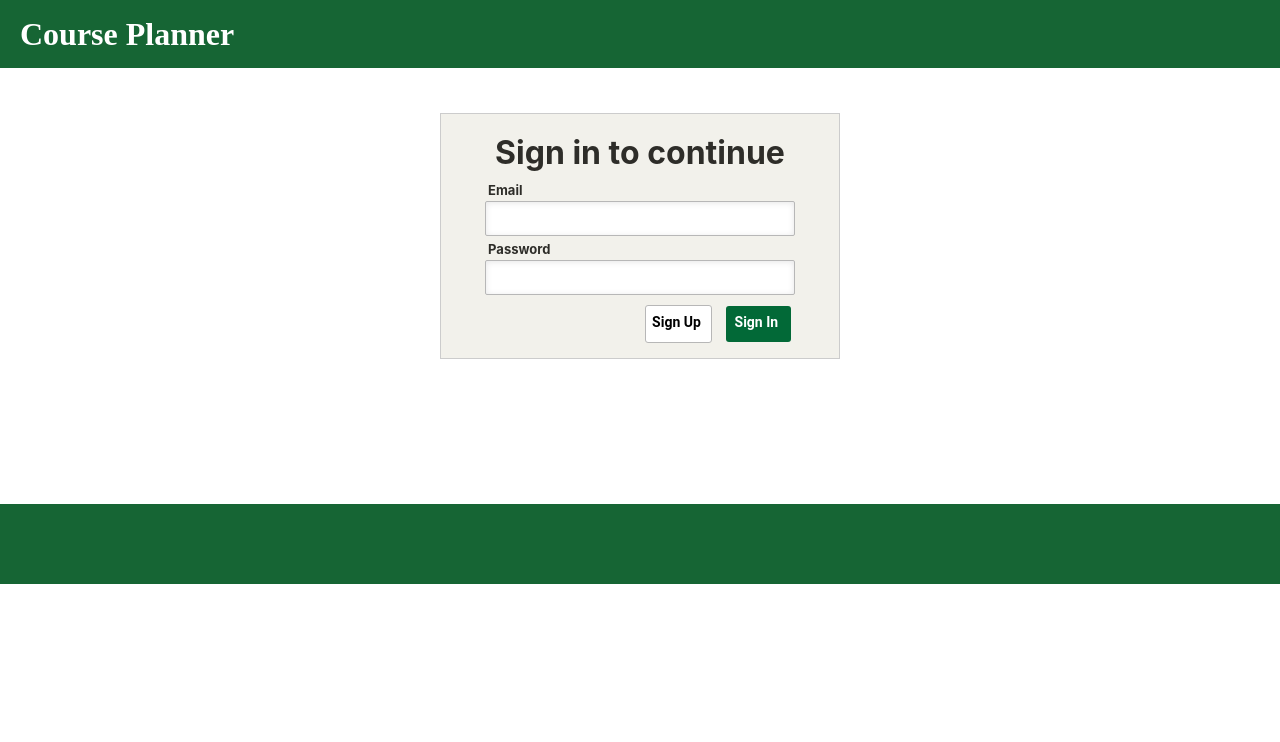
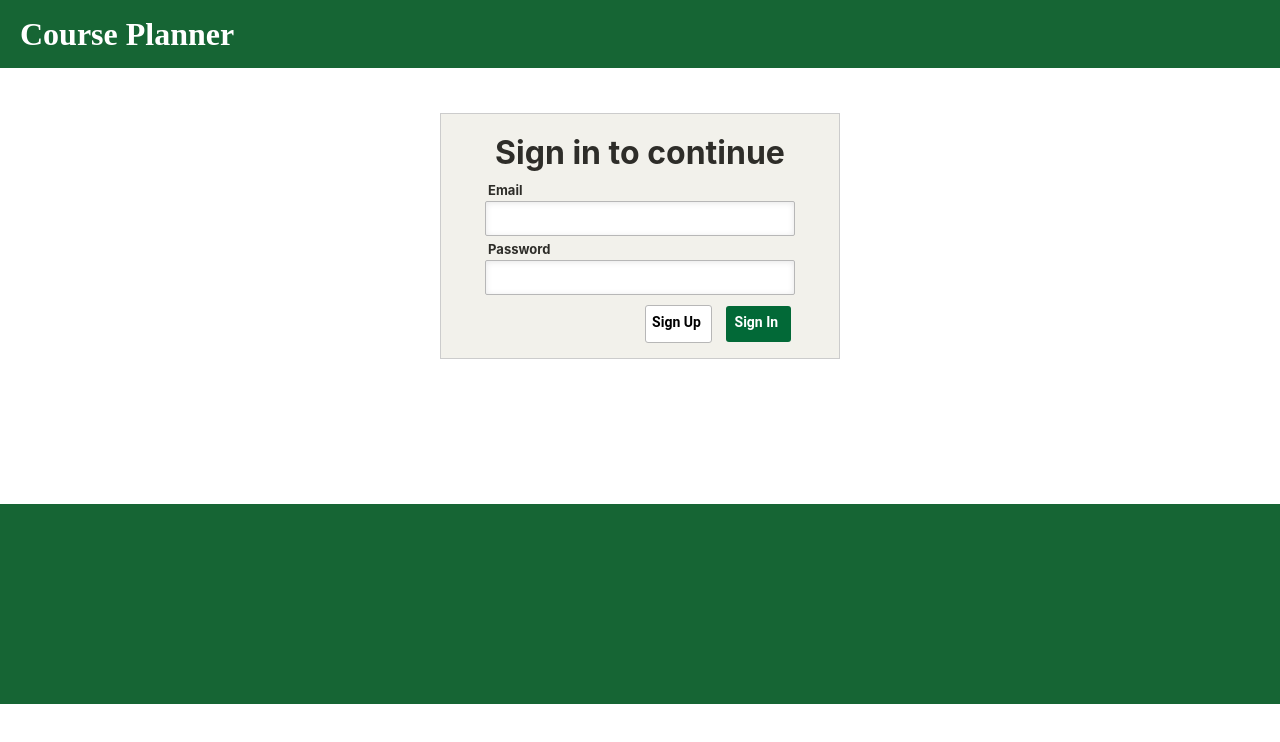
Before and after one commit to Tarak1246/GradCoursePlanner, a React (Create React App) app in the folder client/: page / in a window 1280 px wide. Shown: the top 742 px of the page. Built offline with nearby package versions, Linux system fonts and the light colour scheme.

Commit message:
footer changes

```diff
--- a/client/src/Components/HeaderAndFooter/HeaderAndFooter.css
+++ b/client/src/Components/HeaderAndFooter/HeaderAndFooter.css
@@ -27,7 +27,7 @@
   color: white;
   padding: 15px 0;
   width: 100%;
-  height: 10vh;
+  height: 25vh;
   text-align: center;
 }
 
```
